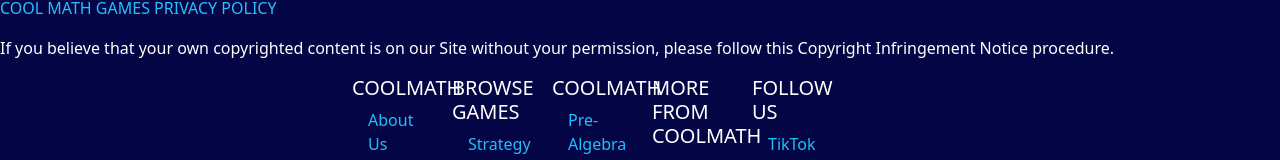
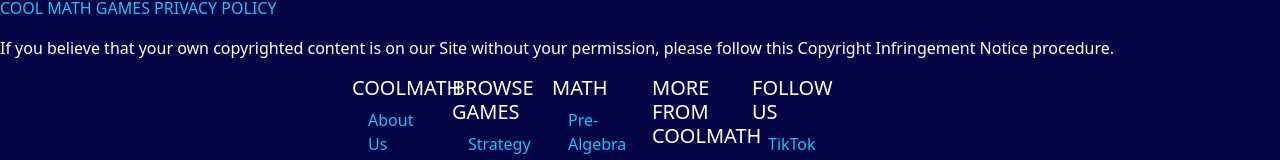
Before and after one commit to JayTois/cool-math, an Angular app: page / in a window 1280 px wide. Shown: the part 746-906 px from the top of the page. Built offline with nearby package versions, Linux system fonts and the light colour scheme.

Commit message:
minor tweak pre-lab 3

```diff
--- a/src/app/footer/footer.component.html
+++ b/src/app/footer/footer.component.html
@@ -46,7 +46,7 @@
             </div>
 
             <div class="col-2">
-                <h5 style=color:white;>COOLMATH</h5>
+                <h5 style=color:white;>MATH</h5>
                 <ul class="nav-flex-column">
                     <li class="nav-item mb-2"><a href="#" style=color:#20BFFD;>Pre-Algebra</a></li>
                     <li class="nav-item mb-2"><a href="#" style=color:#20BFFD;>Algebra</a></li>
```
